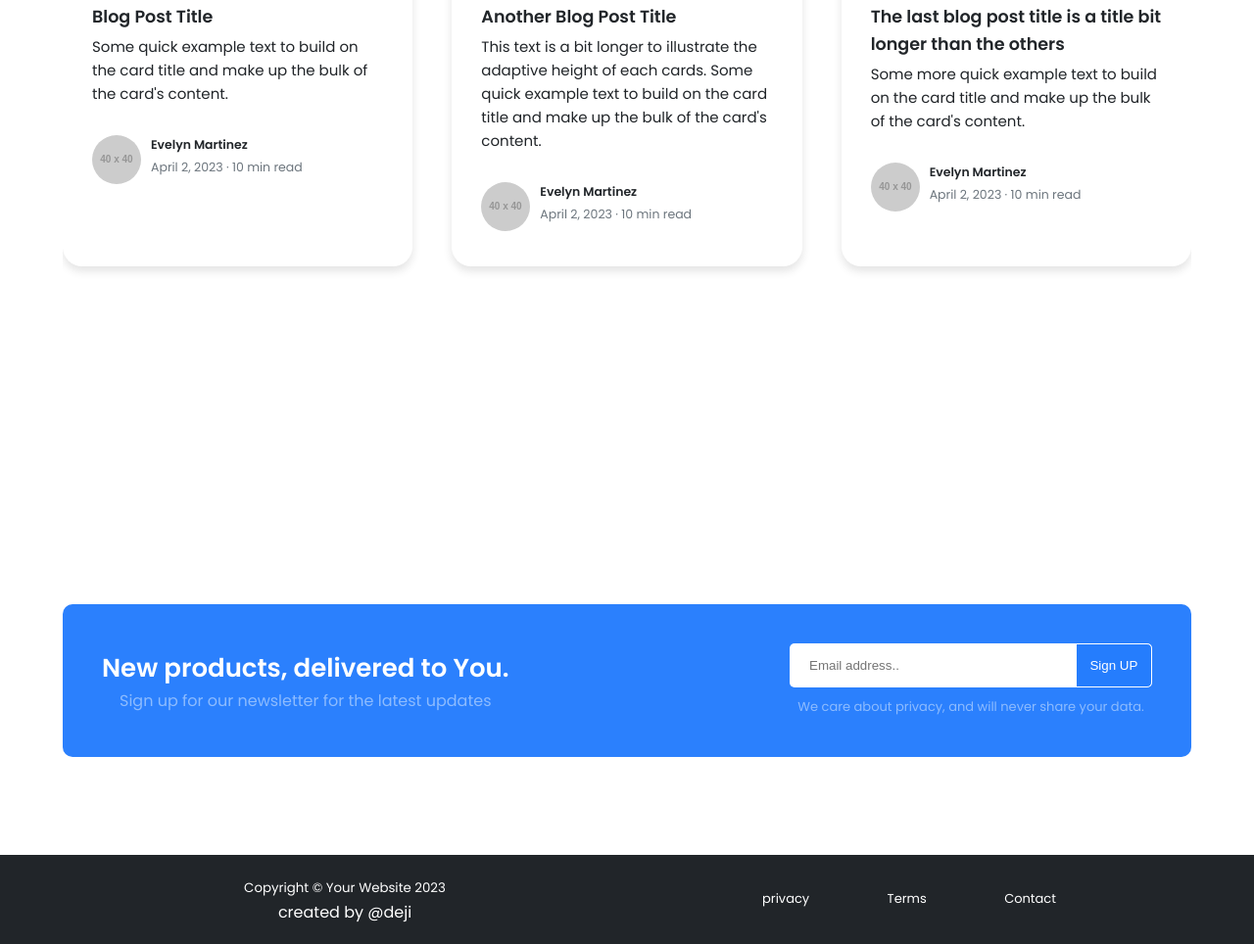
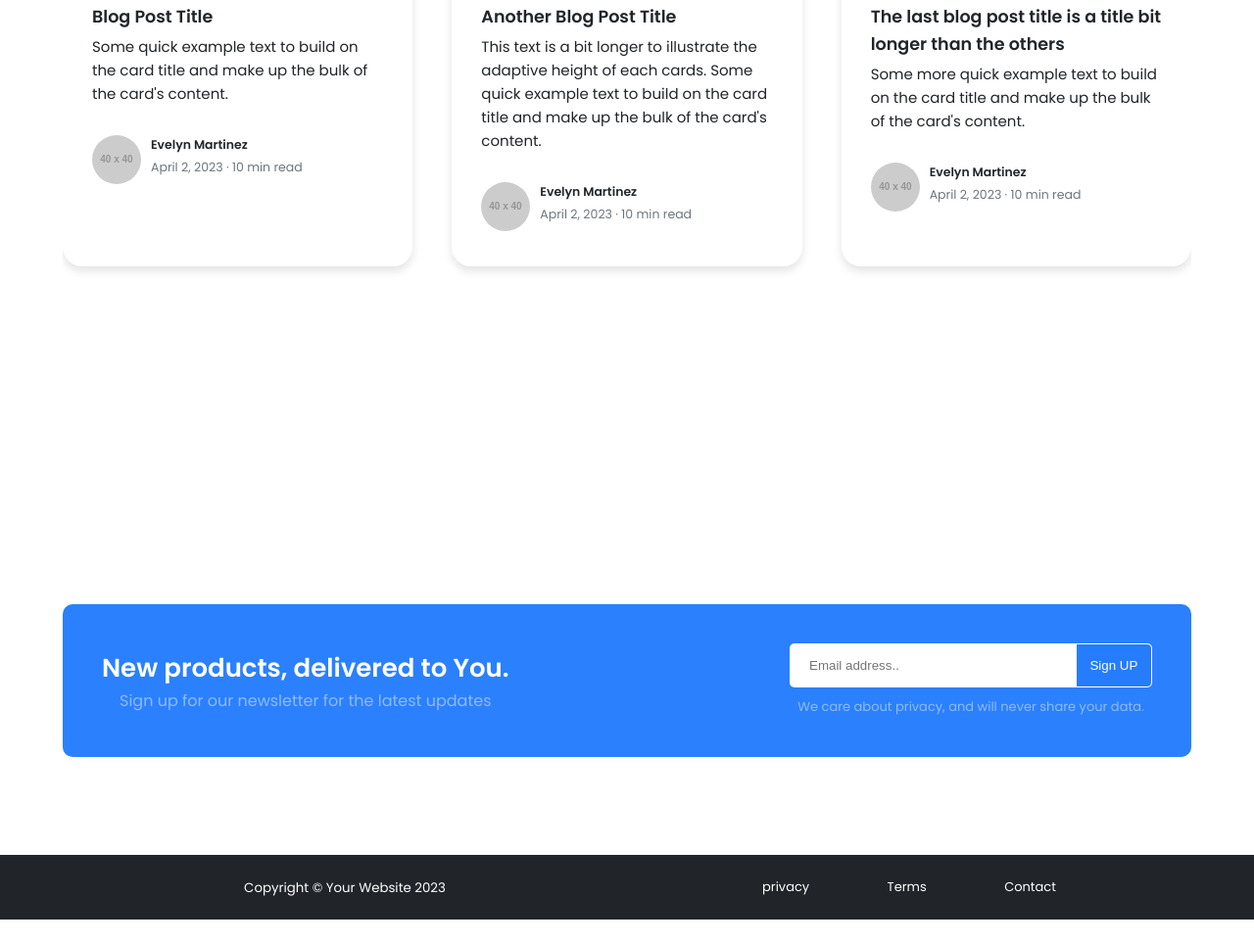
Before and after one commit to Herdeydeji/mybootstrap, a plain HTML site: page index.html in a window 1280 px wide. Shown: the part 2032-2996 px from the top of the page at 98% size. After the commit the page ends 2971 px from the top, so only its background shows below. Drawn offline with Linux system fonts and the light colour scheme; placeholder pictures from the web are drawn by us.

Commit message:
removed the created by @deji in the footer section

```diff
--- a/index.html
+++ b/index.html
@@ -201,7 +201,6 @@
         <div class="footer-bar">
             <div class="Copyright">
                 <small>Copyright © Your Website 2023</small>
-                <p>created by @deji </p>
             </div>
             <div class="links">
             <ul class="link">
```
